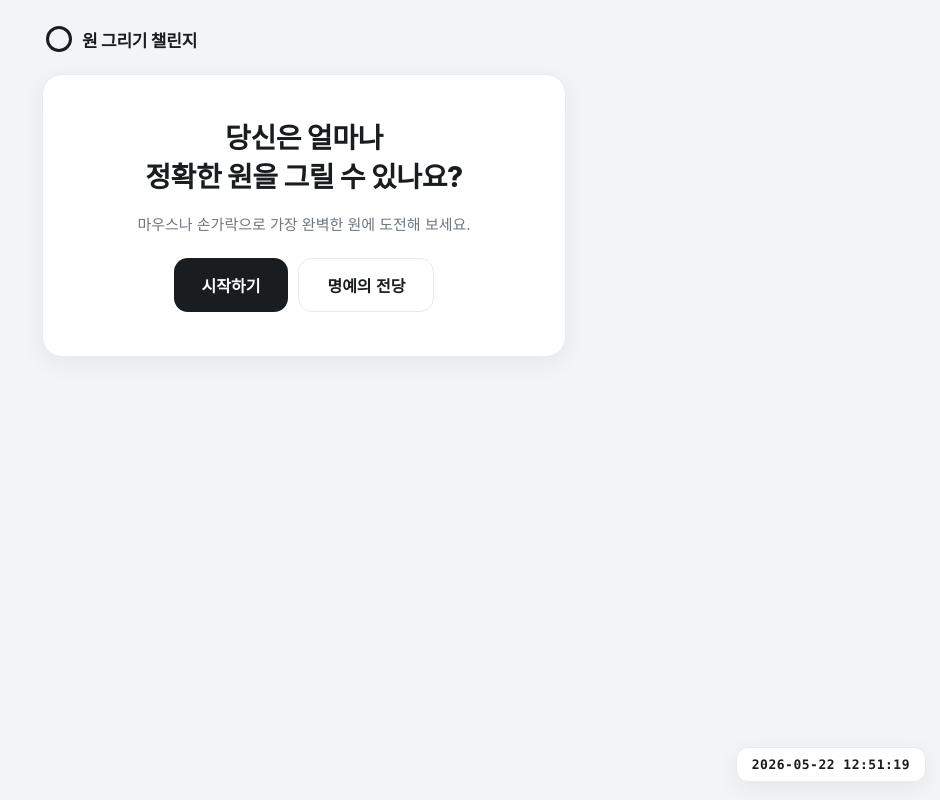
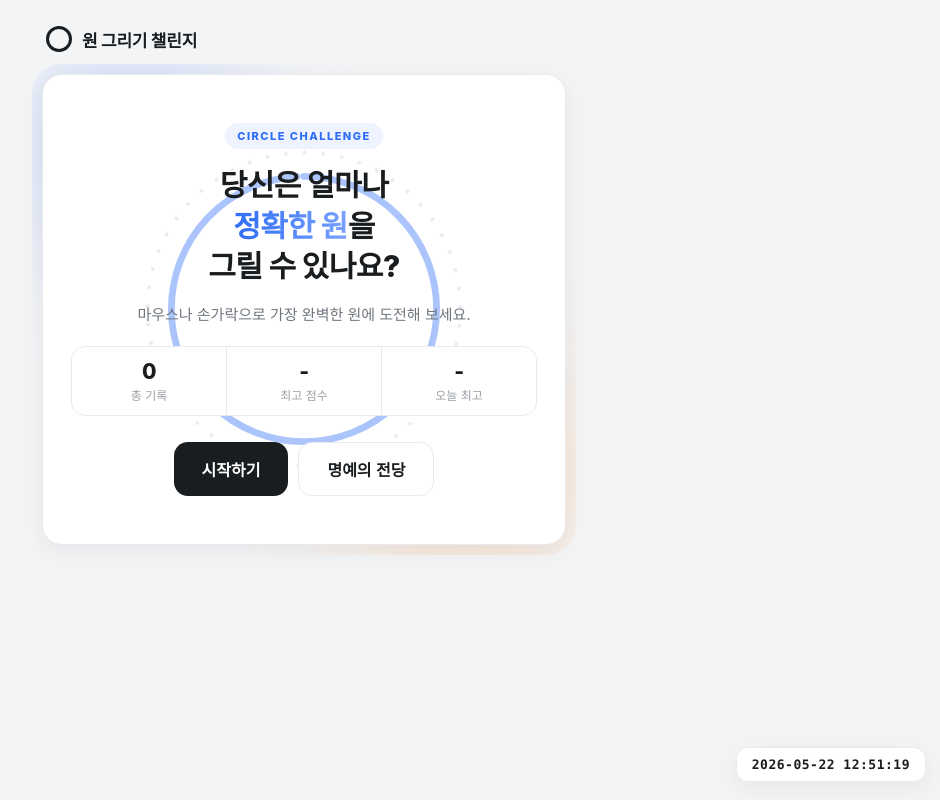
Before and after one commit to simsuly09/literate-octo-succotash, a Flask app: page / in a window 1280 px wide. Shown: the whole page, without its empty margins (336-1276 px from the left). Run offline with Flask 3, Linux system fonts and the light colour scheme.

Commit message:
Dress up the main screen: motion, stats strip, richer hero
- Add ambient drifting color blobs and a self-drawing SVG circle ring
  behind the hero for subtle motion (respects prefers-reduced-motion).
- Enhance hero typography: a small badge, larger title with a
  gradient-accented "정확한 원", and clearer hierarchy.
- Add a stats strip (total records / best score / today's best) fed by
  a new /api/stats endpoint, refreshed whenever the main screen shows.

https://claude.ai/code/session_01UhkLwsWUSSLE5ztgsGYRzc

```diff
--- a/app.py
+++ b/app.py
@@ -202,6 +202,26 @@ def leaderboard():
     return jsonify({"entries": result})
 
 
+@app.route("/api/stats")
+def stats():
+    today = datetime.now().date().isoformat()
+    accs = []
+    today_accs = []
+    for r in read_rows():
+        try:
+            a = float(r["accuracy"])
+        except (ValueError, KeyError, TypeError):
+            continue
+        accs.append(a)
+        if str(r.get("timestamp", ""))[:10] == today:
+            today_accs.append(a)
+    return jsonify({
+        "count": len(accs),
+        "best": round(max(accs), 1) if accs else None,
+        "today_best": round(max(today_accs), 1) if today_accs else None,
+    })
+
+
 @app.route("/api/submit", methods=["POST"])
 def submit():
     data = request.get_json(silent=True)
--- a/static/css/style.css
+++ b/static/css/style.css
@@ -23,6 +23,7 @@ body {
   background: var(--bg);
   color: var(--ink);
   min-height: 100vh;
+  overflow-x: hidden;
   -webkit-tap-highlight-color: transparent;
   -webkit-font-smoothing: antialiased;
 }
@@ -180,25 +181,167 @@ body {
 }
 
 /* ---- 메인/히어로 ---- */
+#screen-main {
+  position: relative;
+}
+
+.bg-blobs {
+  position: absolute;
+  inset: -10px;
+  overflow: hidden;
+  border-radius: 30px;
+  pointer-events: none;
+  z-index: 0;
+}
+
+.blob {
+  position: absolute;
+  border-radius: 50%;
+  filter: blur(56px);
+  opacity: 0.38;
+}
+
+.blob-a {
+  width: 230px;
+  height: 230px;
+  background: #9db8ff;
+  top: -50px;
+  left: -40px;
+  animation: float-a 13s ease-in-out infinite;
+}
+
+.blob-b {
+  width: 270px;
+  height: 270px;
+  background: #ffd0a6;
+  bottom: -70px;
+  right: -50px;
+  animation: float-b 16s ease-in-out infinite;
+}
+
+@keyframes float-a {
+  0%, 100% { transform: translate(0, 0); }
+  50% { transform: translate(28px, 22px); }
+}
+@keyframes float-b {
+  0%, 100% { transform: translate(0, 0); }
+  50% { transform: translate(-26px, -20px); }
+}
+
 .hero-card {
+  position: relative;
+  z-index: 1;
+  overflow: hidden;
   text-align: center;
-  padding: 44px 28px;
+  padding: 48px 28px;
+}
+
+.hero-ring {
+  position: absolute;
+  top: 50%;
+  left: 50%;
+  width: 340px;
+  height: 340px;
+  transform: translate(-50%, -50%);
+  z-index: 0;
+  pointer-events: none;
+}
+
+.ring-dashed {
+  fill: none;
+  stroke: var(--line);
+  stroke-width: 2;
+  stroke-dasharray: 2 9;
+  transform-origin: 100px 100px;
+  animation: spin 26s linear infinite;
+}
+
+.ring-draw {
+  fill: none;
+  stroke: var(--accent);
+  stroke-width: 4;
+  stroke-linecap: round;
+  stroke-dasharray: 490;
+  opacity: 0.4;
+  transform-origin: 100px 100px;
+  transform: rotate(-90deg);
+  animation: draw-circle 4.5s ease-in-out infinite;
+}
+
+@keyframes spin { to { transform: rotate(360deg); } }
+@keyframes draw-circle {
+  0%   { stroke-dashoffset: 490; }
+  50%  { stroke-dashoffset: 0; }
+  100% { stroke-dashoffset: -490; }
+}
+
+.hero-content {
+  position: relative;
+  z-index: 1;
   display: flex;
   flex-direction: column;
   align-items: center;
   gap: 16px;
 }
 
+.hero-badge {
+  font-size: 11px;
+  font-weight: 800;
+  letter-spacing: 1.5px;
+  color: var(--accent);
+  background: #eef3ff;
+  padding: 6px 12px;
+  border-radius: 999px;
+}
+
 .title {
-  font-size: 28px;
-  line-height: 1.4;
-  letter-spacing: -0.4px;
+  font-size: 30px;
+  line-height: 1.35;
+  letter-spacing: -0.5px;
   font-weight: 800;
+}
+
+.title .accent {
+  background: linear-gradient(90deg, #2e6df6, #7aa2ff);
+  -webkit-background-clip: text;
+  background-clip: text;
+  color: transparent;
 }
 
 .hero-sub {
   color: var(--ink-2);
   font-size: 15px;
+}
+
+.stat-strip {
+  display: flex;
+  width: 100%;
+  margin: 6px 0 2px;
+  border: 1px solid var(--line);
+  border-radius: 14px;
+  overflow: hidden;
+  background: #fff;
+}
+
+.stat {
+  flex: 1;
+  padding: 12px 6px;
+  text-align: center;
+}
+.stat + .stat { border-left: 1px solid var(--line); }
+
+.stat-num {
+  display: block;
+  font-size: 21px;
+  font-weight: 800;
+  letter-spacing: -0.3px;
+}
+
+.stat-label {
+  display: block;
+  font-size: 12px;
+  color: var(--ink-3);
+  margin-top: 2px;
 }
 
 .hero-actions {
@@ -207,6 +350,10 @@ body {
   margin-top: 8px;
   flex-wrap: wrap;
   justify-content: center;
+}
+
+@media (prefers-reduced-motion: reduce) {
+  .blob-a, .blob-b, .ring-dashed, .ring-draw { animation: none; }
 }
 
 .subtitle {
--- a/static/js/app.js
+++ b/static/js/app.js
@@ -27,6 +27,20 @@
       stopFireworks();
       stopFireworks = null;
     }
+    if (name === "main") loadStats();
+  }
+
+  function loadStats() {
+    fetch("/api/stats")
+      .then(function (res) { return res.json(); })
+      .then(function (d) {
+        document.getElementById("stat-count").textContent = d.count;
+        document.getElementById("stat-best").textContent =
+          d.best != null ? d.best.toFixed(1) : "-";
+        document.getElementById("stat-today").textContent =
+          d.today_best != null ? d.today_best.toFixed(1) : "-";
+      })
+      .catch(function () {});
   }
 
   /* ---------- 폭죽 ---------- */
--- a/templates/index.html
+++ b/templates/index.html
@@ -19,12 +19,28 @@
 
       <!-- 메인 화면 -->
       <section id="screen-main" class="screen">
+        <div class="bg-blobs" aria-hidden="true">
+          <span class="blob blob-a"></span>
+          <span class="blob blob-b"></span>
+        </div>
         <div class="card hero-card">
-          <h1 class="title">당신은 얼마나<br>정확한 원을 그릴 수 있나요?</h1>
-          <p class="hero-sub">마우스나 손가락으로 가장 완벽한 원에 도전해 보세요.</p>
-          <div class="hero-actions">
-            <button id="btn-start" class="btn-primary">시작하기</button>
-            <button id="btn-hall" class="btn-secondary">명예의 전당</button>
+          <svg class="hero-ring" viewBox="0 0 200 200" aria-hidden="true">
+            <circle class="ring-dashed" cx="100" cy="100" r="92"></circle>
+            <circle class="ring-draw" cx="100" cy="100" r="78"></circle>
+          </svg>
+          <div class="hero-content">
+            <span class="hero-badge">CIRCLE CHALLENGE</span>
+            <h1 class="title">당신은 얼마나<br><span class="accent">정확한 원</span>을<br>그릴 수 있나요?</h1>
+            <p class="hero-sub">마우스나 손가락으로 가장 완벽한 원에 도전해 보세요.</p>
+            <div class="stat-strip">
+              <div class="stat"><span class="stat-num" id="stat-count">-</span><span class="stat-label">총 기록</span></div>
+              <div class="stat"><span class="stat-num" id="stat-best">-</span><span class="stat-label">최고 점수</span></div>
+              <div class="stat"><span class="stat-num" id="stat-today">-</span><span class="stat-label">오늘 최고</span></div>
+            </div>
+            <div class="hero-actions">
+              <button id="btn-start" class="btn-primary">시작하기</button>
+              <button id="btn-hall" class="btn-secondary">명예의 전당</button>
+            </div>
           </div>
         </div>
       </section>
```
